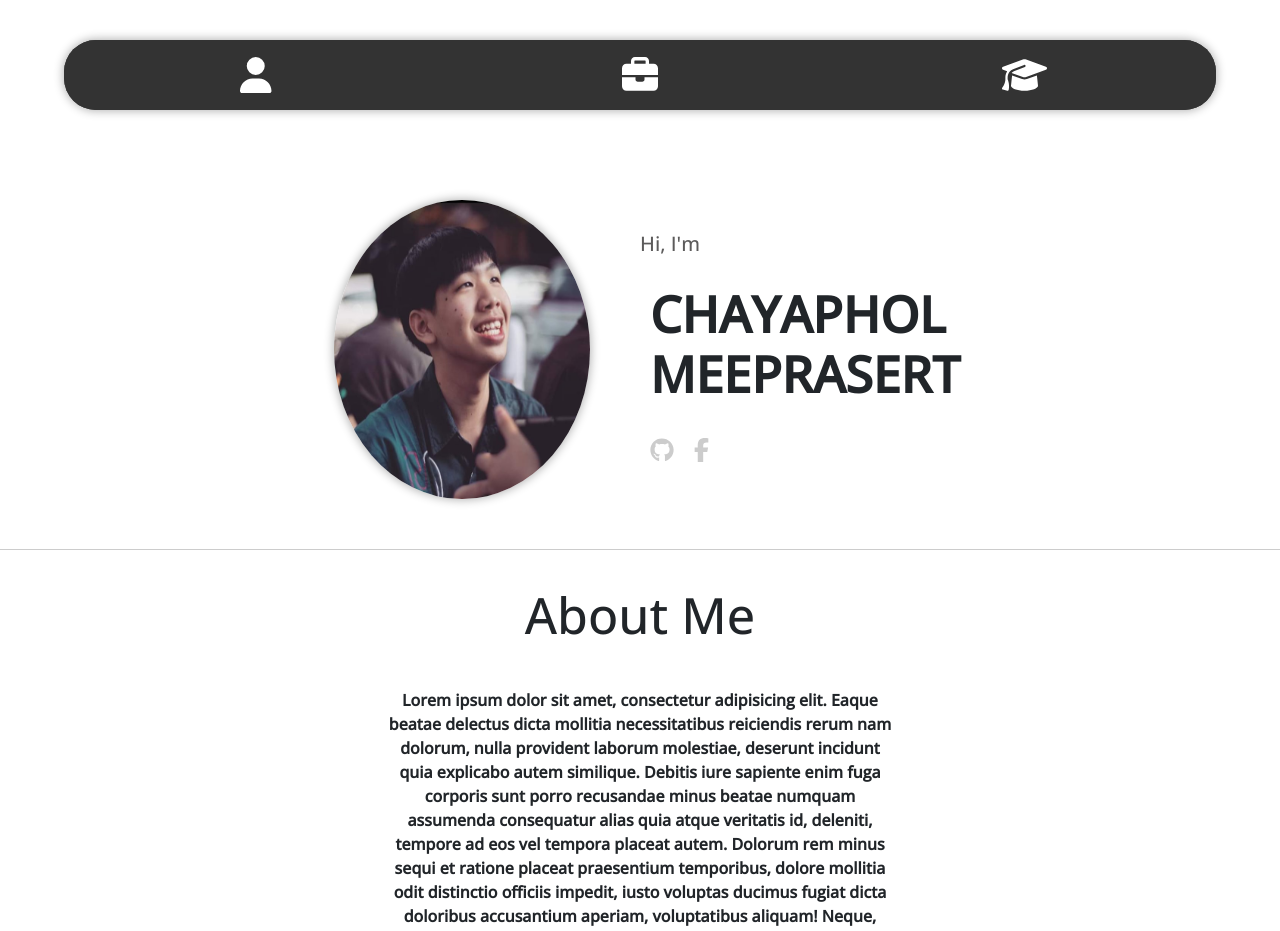
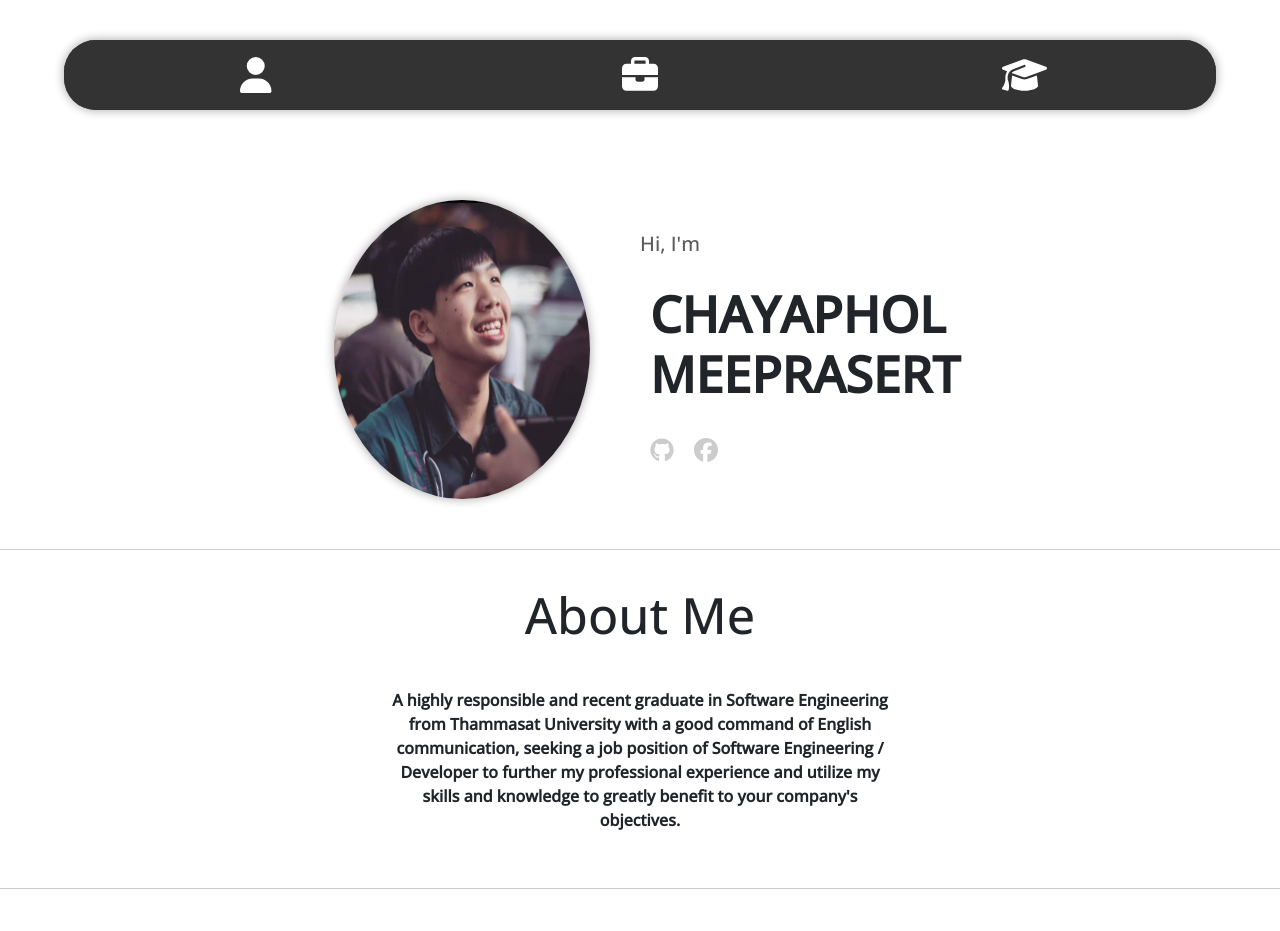
Before and after one commit to CN334-SF332-ChayapholTeam/Resume-Portfolio-6210742026, a React (Create React App) app in the folder ReactFront/resume-front/: page / in a window 1280 px wide. Shown: the top 931 px of the page. Built offline with nearby package versions, Linux system fonts and the light colour scheme.

Commit message:
Text In About me

```diff
--- a/ReactFront/resume-front/src/pages/Profile.js
+++ b/ReactFront/resume-front/src/pages/Profile.js
@@ -46,7 +46,7 @@ function App() {
               <h2>Chayaphol Meeprasert </h2>
               <div>
                 <a href='https://github.com/chayaphol-mac123' target="_blank"><button><FontAwesomeIcon icon={faGithub}></FontAwesomeIcon></button></a>
-                <a href='https://www.facebook.com/' target="_blank"><button><FontAwesomeIcon icon={faFacebookF}></FontAwesomeIcon></button></a>
+                <a href='https://www.facebook.com/' target="_blank"><button><FontAwesomeIcon icon={faFacebook}></FontAwesomeIcon></button></a>
 
               </div>
 
@@ -58,7 +58,7 @@ function App() {
         <div className="about-me-container">
           <div className="about-me-wrapper">
             <h2>About Me</h2>
-            <p>Lorem ipsum dolor sit amet, consectetur adipisicing elit. Eaque beatae delectus dicta mollitia necessitatibus reiciendis rerum nam dolorum, nulla provident laborum molestiae, deserunt incidunt quia explicabo autem similique. Debitis iure sapiente enim fuga corporis sunt porro recusandae minus beatae numquam assumenda consequatur alias quia atque veritatis id, deleniti, tempore ad eos vel tempora placeat autem. Dolorum rem minus sequi et ratione placeat praesentium temporibus, dolore mollitia odit distinctio officiis impedit, iusto voluptas ducimus fugiat dicta doloribus accusantium aperiam, voluptatibus aliquam! Neque, assumenda quos? Veritatis quasi quibusdam cumque, hic omnis illum quisquam quas suscipit modi fugit obcaecati, reprehenderit deserunt consectetur incidunt.</p>
+            <p>A highly responsible and recent graduate in Software Engineering from Thammasat University with a good command of English communication, seeking a job position of Software Engineering / Developer to further my professional experience and utilize my skills and knowledge to greatly benefit to your company's objectives. </p>
           </div>
         </div>
 
```
Also changed, not shown: ReactFront/resume-front/src/Work.css (line endings or trailing spaces).
